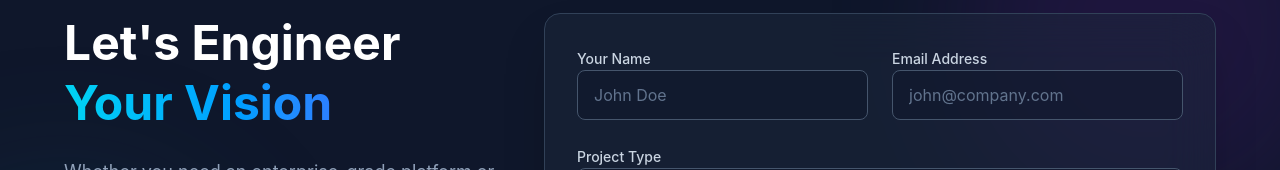
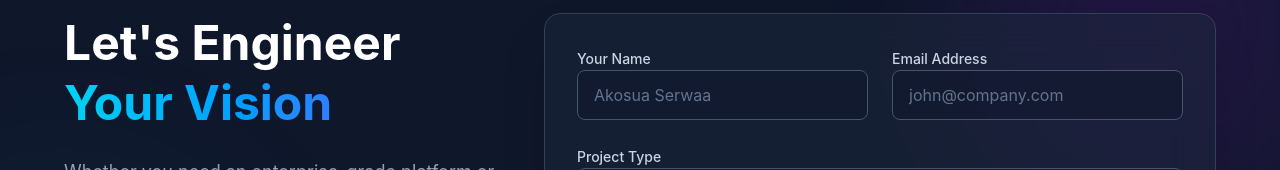
Before and after one commit to OptiTech-Solutions/OptiTech-web, a React (Vite) app: page /contact in a window 1280 px wide. Shown: the part 123-293 px from the top of the page. Built offline with nearby package versions, Linux system fonts and the light colour scheme.

Commit message:
feat: update placeholder in Contact component for personalized user experience

```diff
--- a/src/pages/Contact.jsx
+++ b/src/pages/Contact.jsx
@@ -114,7 +114,7 @@ const Contact = () => {
                       name="name"
                       required
                       className="w-full bg-slate-900/50 border border-slate-600 rounded-lg px-4 py-3 text-white placeholder-slate-500 focus:outline-none focus:border-cyan-500 focus:ring-1 focus:ring-cyan-500 transition-all"
-                      placeholder="John Doe"
+                      placeholder="Akosua Serwaa"
                       onChange={handleChange}
                     />
                   </div>
```
